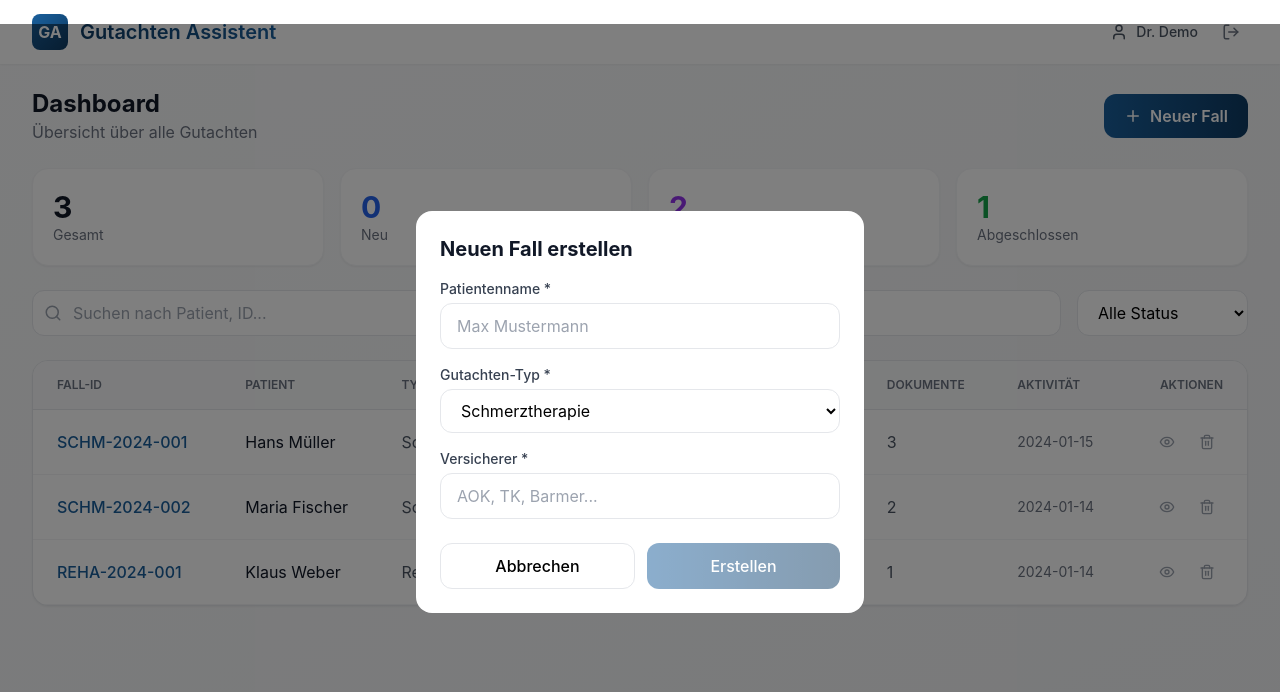
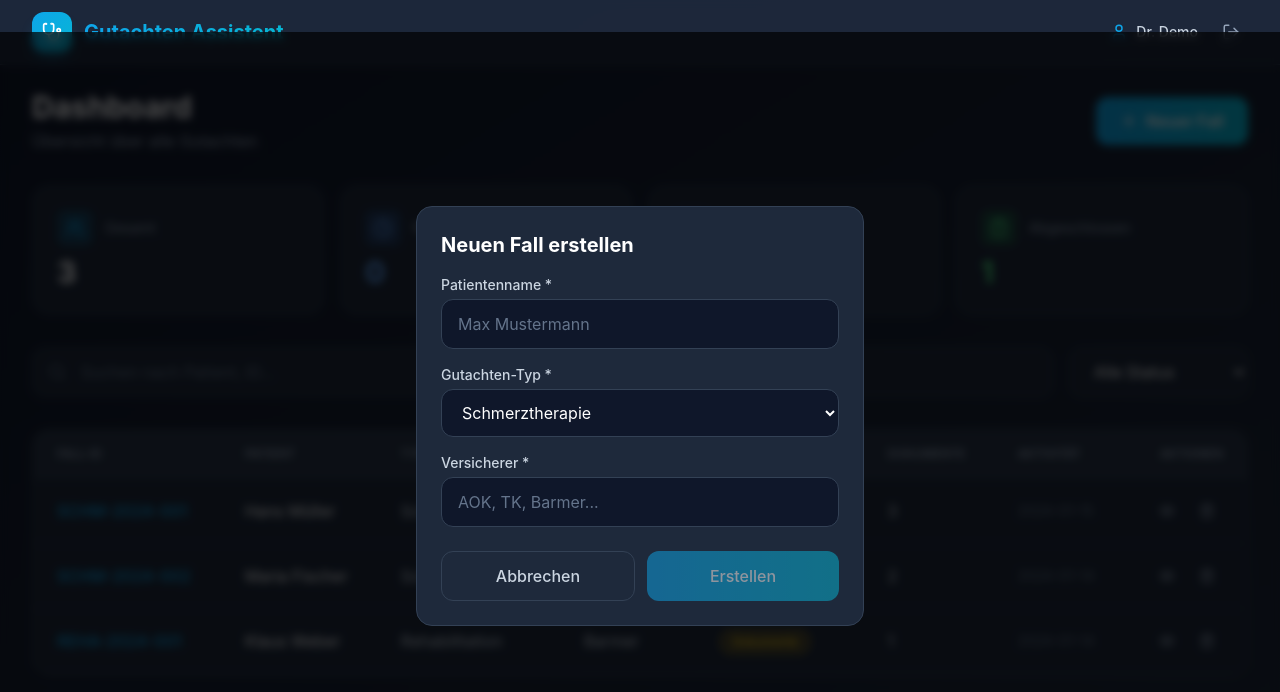
Before and after one commit to Sunilortho/gutachtenassitenzprotyp, a React (Vite) app: page / in a window 1280 px wide. Both pictures are taken after a click on the button "Neuer Fall". Shown: the top 692 px of the page. Built offline with nearby package versions, Linux system fonts and the light colour scheme; no server answers; the HTML template or start-up script is replaced by a standard one.

Commit message:
Modern dark theme styling like medicortex.de

```diff
--- a/src/App.tsx
+++ b/src/App.tsx
@@ -3,7 +3,7 @@ import { initializeDemoData, getCurrentUser, login, logout } from './lib/db';
 import Login from './pages/Login';
 import Dashboard from './pages/Dashboard';
 import Workspace from './pages/Workspace';
-import { FileText, Settings, LogOut, User } from 'lucide-react';
+import { FileText, Settings, LogOut, User, Stethoscope } from 'lucide-react';
 
 type Page = 'dashboard' | 'workspace' | 'login';
 
@@ -48,28 +48,28 @@ function App() {
   }
 
   return (
-    <div className="min-h-screen bg-gradient-to-br from-gray-50 to-gray-100">
+    <div className="min-h-screen bg-gradient-to-br from-dark to-dark-50">
       {/* Navbar */}
-      <nav className="bg-white/95 backdrop-blur-sm shadow-sm sticky top-0 z-50">
+      <nav className="bg-dark-50/95 backdrop-blur-sm border-b border-dark-100 sticky top-0 z-50">
         <div className="max-w-7xl mx-auto px-4 sm:px-6 lg:px-8">
           <div className="flex justify-between items-center h-16">
             <div className="flex items-center gap-3">
-              <div className="w-9 h-9 bg-gradient-to-br from-[#1a5f9c] to-[#0e3b63] rounded-lg flex items-center justify-center text-white font-bold">
-                GA
+              <div className="w-10 h-10 bg-gradient-to-br from-primary to-accent rounded-xl flex items-center justify-center text-white font-bold shadow-lg shadow-primary/20">
+                <Stethoscope size={20} />
               </div>
-              <span className="text-xl font-semibold bg-gradient-to-r from-[#0e3b63] to-[#1a5f9c] bg-clip-text text-transparent">
+              <span className="text-xl font-bold gradient-text">
                 Gutachten Assistent
               </span>
             </div>
 
             <div className="flex items-center gap-4">
-              <div className="flex items-center gap-2 text-gray-600">
-                <User size={18} />
+              <div className="flex items-center gap-2 text-slate-300">
+                <User size={18} className="text-primary" />
                 <span className="text-sm font-medium">{user.name}</span>
               </div>
               <button
                 onClick={handleLogout}
-                className="p-2 text-gray-500 hover:text-red-500 transition-colors"
+                className="p-2 text-slate-400 hover:text-red-400 hover:bg-red-500/10 rounded-lg transition-all"
                 title="Abmelden"
               >
                 <LogOut size={18} />
--- a/src/index.css
+++ b/src/index.css
@@ -2,16 +2,64 @@
 @tailwind components;
 @tailwind utilities;
 
-@import url('https://fonts.googleapis.com/css2?family=Inter:wght@300;400;500;600;700&display=swap');
+@import url('https://fonts.googleapis.com/css2?family=Inter:wght@300;400;500;600;700;800&display=swap');
 
 :root {
-  --primary: #1a5f9c;
-  --primary-dark: #0e3b63;
-  --primary-light: #e8f0fe;
+  --primary: #0ea5e9;
+  --primary-dark: #0284c7;
+  --accent: #06b6d4;
+  --dark: #0f172a;
+  --dark-50: #1e293b;
+  --dark-100: #334155;
 }
 
 body {
   font-family: 'Inter', system-ui, sans-serif;
-  background: linear-gradient(135deg, #f5f7fa 0%, #eef2f6 100%);
+  background: linear-gradient(135deg, #0f172a 0%, #1e293b 100%);
   min-height: 100vh;
+  color: #f1f5f9;
 }
+
+/* Custom scrollbar */
+::-webkit-scrollbar {
+  width: 8px;
+  height: 8px;
+}
+::-webkit-scrollbar-track {
+  background: #1e293b;
+}
+::-webkit-scrollbar-thumb {
+  background: #334155;
+  border-radius: 4px;
+}
+::-webkit-scrollbar-thumb:hover {
+  background: #475569;
+}
+
+/* Modern card styling */
+.card {
+  @apply bg-dark-50 border border-dark-100 rounded-2xl;
+}
+
+.card:hover {
+  @apply border-primary/30;
+}
+
+/* Gradient text */
+.gradient-text {
+  background: linear-gradient(to right, #0ea5e9, #06b6d4);
+  -webkit-background-clip: text;
+  -webkit-text-fill-color: transparent;
+  background-clip: text;
+}
+
+/* Gradient button */
+.btn-gradient {
+  background: linear-gradient(to right, #0ea5e9, #06b6d4);
+  @apply text-white font-semibold px-6 py-3 rounded-xl;
+  @apply hover:shadow-lg hover:shadow-primary/20 transition-all;
+}
+
+.btn-gradient:hover {
+  transform: translateY(-2px);
+}
--- a/src/pages/Dashboard.tsx
+++ b/src/pages/Dashboard.tsx
@@ -3,7 +3,8 @@ import { getCases, saveCase, deleteCase, Case, generateId } from '../lib/db';
 import {
   FileText, Plus, Search, Filter,
   Clock, CheckCircle, AlertCircle,
-  MoreVertical, Trash2, Eye, Edit
+  MoreVertical, Trash2, Eye, Edit,
+  Users, Activity, ClipboardCheck, TrendingUp
 } from 'lucide-react';
 
 interface DashboardProps {
@@ -11,11 +12,11 @@ interface DashboardProps {
 }
 
 const statusColors: Record<string, string> = {
-  new: 'bg-blue-100 text-blue-700',
-  documents: 'bg-yellow-100 text-yellow-700',
-  analysis: 'bg-purple-100 text-purple-700',
-  review: 'bg-orange-100 text-orange-700',
-  completed: 'bg-green-100 text-green-700'
+  new: 'bg-blue-500/20 text-blue-400 border-blue-500/30',
+  documents: 'bg-yellow-500/20 text-yellow-400 border-yellow-500/30',
+  analysis: 'bg-purple-500/20 text-purple-400 border-purple-500/30',
+  review: 'bg-orange-500/20 text-orange-400 border-orange-500/30',
+  completed: 'bg-green-500/20 text-green-400 border-green-500/30'
 };
 
 const statusLabels: Record<string, string> = {
@@ -73,7 +74,7 @@ export default function Dashboard({ onOpenCase }: DashboardProps) {
       created: new Date().toISOString().split('T')[0],
       lastActivity: new Date().toISOString(),
       documents: 0,
-      tasks: 0,
+      tasks: [],
       notes: []
     };
 
@@ -91,16 +92,16 @@ export default function Dashboard({ onOpenCase }: DashboardProps) {
   };
 
   return (
-    <div className="space-y-6">
+    <div className="space-y-8">
       {/* Header */}
       <div className="flex flex-col sm:flex-row sm:items-center sm:justify-between gap-4">
         <div>
-          <h1 className="text-2xl font-bold text-gray-900">Dashboard</h1>
-          <p className="text-gray-500">Übersicht über alle Gutachten</p>
+          <h1 className="text-3xl font-bold text-white">Dashboard</h1>
+          <p className="text-slate-400 mt-1">Übersicht über alle Gutachten</p>
         </div>
         <button
           onClick={() => setShowNewCaseModal(true)}
-          className="inline-flex items-center gap-2 bg-gradient-to-r from-[#1a5f9c] to-[#0e3b63] text-white px-5 py-2.5 rounded-xl font-semibold hover:shadow-lg transition-all"
+          className="inline-flex items-center gap-2 bg-gradient-to-r from-primary to-accent text-white px-6 py-3 rounded-xl font-semibold hover:shadow-xl hover:shadow-primary/20 hover:-translate-y-0.5 transition-all"
         >
           <Plus size={18} />
           Neuer Fall
@@ -109,40 +110,60 @@ export default function Dashboard({ onOpenCase }: DashboardProps) {
 
       {/* Stats */}
       <div className="grid grid-cols-2 md:grid-cols-4 gap-4">
-        <div className="bg-white rounded-2xl p-5 shadow-sm border border-gray-100">
-          <div className="text-3xl font-bold text-gray-900">{stats.total}</div>
-          <div className="text-sm text-gray-500">Gesamt</div>
+        <div className="bg-dark-50 border border-dark-100 rounded-2xl p-6 hover:border-primary/30 transition-all group">
+          <div className="flex items-center gap-3 mb-2">
+            <div className="p-2 bg-primary/20 rounded-lg group-hover:bg-primary/30 transition-all">
+              <Users className="text-primary" size={20} />
+            </div>
+            <span className="text-slate-400 text-sm">Gesamt</span>
+          </div>
+          <div className="text-3xl font-bold text-white">{stats.total}</div>
         </div>
-        <div className="bg-white rounded-2xl p-5 shadow-sm border border-gray-100">
-          <div className="text-3xl font-bold text-blue-600">{stats.new}</div>
-          <div className="text-sm text-gray-500">Neu</div>
+        <div className="bg-dark-50 border border-dark-100 rounded-2xl p-6 hover:border-blue-500/30 transition-all group">
+          <div className="flex items-center gap-3 mb-2">
+            <div className="p-2 bg-blue-500/20 rounded-lg group-hover:bg-blue-500/30 transition-all">
+              <Clock className="text-blue-400" size={20} />
+            </div>
+            <span className="text-slate-400 text-sm">Neu</span>
+          </div>
+          <div className="text-3xl font-bold text-blue-400">{stats.new}</div>
         </div>
-        <div className="bg-white rounded-2xl p-5 shadow-sm border border-gray-100">
-          <div className="text-3xl font-bold text-purple-600">{stats.inProgress}</div>
-          <div className="text-sm text-gray-500">In Bearbeitung</div>
+        <div className="bg-dark-50 border border-dark-100 rounded-2xl p-6 hover:border-purple-500/30 transition-all group">
+          <div className="flex items-center gap-3 mb-2">
+            <div className="p-2 bg-purple-500/20 rounded-lg group-hover:bg-purple-500/30 transition-all">
+              <Activity className="text-purple-400" size={20} />
+            </div>
+            <span className="text-slate-400 text-sm">In Bearbeitung</span>
+          </div>
+          <div className="text-3xl font-bold text-purple-400">{stats.inProgress}</div>
         </div>
-        <div className="bg-white rounded-2xl p-5 shadow-sm border border-gray-100">
-          <div className="text-3xl font-bold text-green-600">{stats.completed}</div>
-          <div className="text-sm text-gray-500">Abgeschlossen</div>
+        <div className="bg-dark-50 border border-dark-100 rounded-2xl p-6 hover:border-green-500/30 transition-all group">
+          <div className="flex items-center gap-3 mb-2">
+            <div className="p-2 bg-green-500/20 rounded-lg group-hover:bg-green-500/30 transition-all">
+              <ClipboardCheck className="text-green-400" size={20} />
+            </div>
+            <span className="text-slate-400 text-sm">Abgeschlossen</span>
+          </div>
+          <div className="text-3xl font-bold text-green-400">{stats.completed}</div>
         </div>
       </div>
 
       {/* Filters */}
       <div className="flex flex-col sm:flex-row gap-4">
         <div className="flex-1 relative">
-          <Search className="absolute left-3 top-1/2 -translate-y-1/2 text-gray-400" size={18} />
+          <Search className="absolute left-4 top-1/2 -translate-y-1/2 text-slate-500" size={18} />
           <input
             type="text"
             placeholder="Suchen nach Patient, ID..."
             value={searchTerm}
             onChange={(e) => setSearchTerm(e.target.value)}
-            className="w-full pl-10 pr-4 py-2.5 border border-gray-200 rounded-xl focus:ring-2 focus:ring-[#1a5f9c] focus:border-transparent outline-none"
+            className="w-full pl-12 pr-4 py-3 bg-dark-50 border border-dark-100 rounded-xl text-white placeholder-slate-500 focus:ring-2 focus:ring-primary focus:border-transparent outline-none transition-all"
           />
         </div>
         <select
           value={filterStatus}
           onChange={(e) => setFilterStatus(e.target.value)}
-          className="px-4 py-2.5 border border-gray-200 rounded-xl focus:ring-2 focus:ring-[#1a5f9c] outline-none bg-white"
+          className="px-5 py-3 bg-dark-50 border border-dark-100 rounded-xl text-white focus:ring-2 focus:ring-primary outline-none transition-all cursor-pointer"
         >
           <option value="all">Alle Status</option>
           <option value="new">Neu</option>
@@ -154,24 +175,24 @@ export default function Dashboard({ onOpenCase }: DashboardProps) {
       </div>
 
       {/* Cases Table */}
-      <div className="bg-white rounded-2xl shadow-sm border border-gray-200 overflow-hidden">
+      <div className="bg-dark-50 border border-dark-100 rounded-2xl overflow-hidden">
         <table className="w-full">
-          <thead className="bg-gray-50 border-b border-gray-200">
+          <thead className="bg-dark-100/50 border-b border-dark-100">
             <tr>
-              <th className="text-left px-6 py-4 text-xs font-semibold text-gray-500 uppercase">Fall-ID</th>
-              <th className="text-left px-6 py-4 text-xs font-semibold text-gray-500 uppercase">Patient</th>
-              <th className="text-left px-6 py-4 text-xs font-semibold text-gray-500 uppercase">Typ</th>
-              <th className="text-left px-6 py-4 text-xs font-semibold text-gray-500 uppercase">Versicherer</th>
-              <th className="text-left px-6 py-4 text-xs font-semibold text-gray-500 uppercase">Status</th>
-              <th className="text-left px-6 py-4 text-xs font-semibold text-gray-500 uppercase">Dokumente</th>
-              <th className="text-left px-6 py-4 text-xs font-semibold text-gray-500 uppercase">Aktivität</th>
-              <th className="text-right px-6 py-4 text-xs font-semibold text-gray-500 uppercase">Aktionen</th>
+              <th className="text-left px-6 py-4 text-xs font-semibold text-slate-400 uppercase">Fall-ID</th>
+              <th className="text-left px-6 py-4 text-xs font-semibold text-slate-400 uppercase">Patient</th>
+              <th className="text-left px-6 py-4 text-xs font-semibold text-slate-400 uppercase">Typ</th>
+              <th className="text-left px-6 py-4 text-xs font-semibold text-slate-400 uppercase">Versicherer</th>
+              <th className="text-left px-6 py-4 text-xs font-semibold text-slate-400 uppercase">Status</th>
+              <th className="text-left px-6 py-4 text-xs font-semibold text-slate-400 uppercase">Dokumente</th>
+              <th className="text-left px-6 py-4 text-xs font-semibold text-slate-400 uppercase">Aktivität</th>
+              <th className="text-right px-6 py-4 text-xs font-semibold text-slate-400 uppercase">Aktionen</th>
             </tr>
           </thead>
           <tbody>
             {filteredCases.length === 0 ? (
               <tr>
-                <td colSpan={8} className="px-6 py-12 text-center text-gray-400">
+                <td colSpan={8} className="px-6 py-12 text-center text-slate-500">
                   <FileText size={40} className="mx-auto mb-3 opacity-30" />
                   <p>Keine Fälle gefunden</p>
                 </td>
@@ -180,32 +201,32 @@ export default function Dashboard({ onOpenCase }: DashboardProps) {
               filteredCases.map((c, i) => (
                 <tr
                   key={c.id}
-                  className="border-b border-gray-100 hover:bg-gray-50 cursor-pointer transition-colors"
+                  className="border-b border-dark-100 hover:bg-dark-100/30 cursor-pointer transition-colors"
                   onClick={() => onOpenCase(c.id)}
                 >
-                  <td className="px-6 py-4 font-medium text-[#1a5f9c]">{c.id}</td>
-                  <td className="px-6 py-4 text-gray-900">{c.patient}</td>
-                  <td className="px-6 py-4 text-gray-600">{c.type}</td>
-                  <td className="px-6 py-4 text-gray-600">{c.insurer}</td>
+                  <td className="px-6 py-4 font-medium text-primary">{c.id}</td>
+                  <td className="px-6 py-4 text-white">{c.patient}</td>
+                  <td className="px-6 py-4 text-slate-300">{c.type}</td>
+                  <td className="px-6 py-4 text-slate-300">{c.insurer}</td>
                   <td className="px-6 py-4">
-                    <span className={`inline-flex px-3 py-1 rounded-full text-xs font-medium ${statusColors[c.status]}`}>
+                    <span className={`inline-flex px-3 py-1 rounded-full text-xs font-medium border ${statusColors[c.status]}`}>
                       {statusLabels[c.status]}
                     </span>
                   </td>
-                  <td className="px-6 py-4 text-gray-600">{c.documents}</td>
-                  <td className="px-6 py-4 text-gray-500 text-sm">{c.lastActivity}</td>
+                  <td className="px-6 py-4 text-slate-300">{c.documents}</td>
+                  <td className="px-6 py-4 text-slate-500 text-sm">{c.lastActivity}</td>
                   <td className="px-6 py-4 text-right">
                     <div className="flex items-center justify-end gap-2">
                       <button
                         onClick={(e) => { e.stopPropagation(); onOpenCase(c.id); }}
-                        className="p-2 text-gray-400 hover:text-[#1a5f9c] transition-colors"
+                        className="p-2 text-slate-400 hover:text-primary transition-colors"
                         title="Öffnen"
                       >
                         <Eye size={16} />
                       </button>
                       <button
                         onClick={(e) => { e.stopPropagation(); handleDeleteCase(c.id); }}
-                        className="p-2 text-gray-400 hover:text-red-500 transition-colors"
+                        className="p-2 text-slate-400 hover:text-red-400 transition-colors"
                         title="Löschen"
                       >
                         <Trash2 size={16} />
@@ -221,28 +242,28 @@ export default function Dashboard({ onOpenCase }: DashboardProps) {
 
       {/* New Case Modal */}
       {showNewCaseModal && (
-        <div className="fixed inset-0 bg-black/50 flex items-center justify-center z-50 p-4">
-          <div className="bg-white rounded-2xl p-6 w-full max-w-md">
-            <h2 className="text-xl font-bold text-gray-900 mb-4">Neuen Fall erstellen</h2>
+        <div className="fixed inset-0 bg-black/70 backdrop-blur-sm flex items-center justify-center z-50 p-4">
+          <div className="bg-dark-50 border border-dark-100 rounded-2xl p-6 w-full max-w-md">
+            <h2 className="text-xl font-bold text-white mb-4">Neuen Fall erstellen</h2>
 
             <div className="space-y-4">
               <div>
-                <label className="block text-sm font-medium text-gray-700 mb-1">Patientenname *</label>
+                <label className="block text-sm font-medium text-slate-300 mb-1">Patientenname *</label>
                 <input
                   type="text"
                   value={newCase.patient}
                   onChange={(e) => setNewCase({ ...newCase, patient: e.target.value })}
-                  className="w-full px-4 py-2.5 border border-gray-200 rounded-xl focus:ring-2 focus:ring-[#1a5f9c] outline-none"
+                  className="w-full px-4 py-3 bg-dark border border-dark-100 rounded-xl text-white placeholder-slate-500 focus:ring-2 focus:ring-primary outline-none"
                   placeholder="Max Mustermann"
                 />
               </div>
 
               <div>
-                <label className="block text-sm font-medium text-gray-700 mb-1">Gutachten-Typ *</label>
+                <label className="block text-sm font-medium text-slate-300 mb-1">Gutachten-Typ *</label>
                 <select
                   value={newCase.type}
                   onChange={(e) => setNewCase({ ...newCase, type: e.target.value })}
-                  className="w-full px-4 py-2.5 border border-gray-200 rounded-xl focus:ring-2 focus:ring-[#1a5f9c] outline-none bg-white"
+                  className="w-full px-4 py-3 bg-dark border border-dark-100 rounded-xl text-white focus:ring-2 focus:ring-primary outline-none cursor-pointer"
                 >
                   <option>Schmerztherapie</option>
                   <option>Rehabilitation</option>
@@ -253,12 +274,12 @@ export default function Dashboard({ onOpenCase }: DashboardProps) {
               </div>
 
               <div>
-                <label className="block text-sm font-medium text-gray-700 mb-1">Versicherer *</label>
+                <label className="block text-sm font-medium text-slate-300 mb-1">Versicherer *</label>
                 <input
                   type="text"
                   value={newCase.insurer}
                   onChange={(e) => setNewCase({ ...newCase, insurer: e.target.value })}
-                  className="w-full px-4 py-2.5 border border-gray-200 rounded-xl focus:ring-2 focus:ring-[#1a5f9c] outline-none"
+                  className="w-full px-4 py-3 bg-dark border border-dark-100 rounded-xl text-white placeholder-slate-500 focus:ring-2 focus:ring-primary outline-none"
                   placeholder="AOK, TK, Barmer..."
                 />
               </div>
@@ -267,14 +288,14 @@ export default function Dashboard({ onOpenCase }: DashboardProps) {
             <div className="flex gap-3 mt-6">
               <button
                 onClick={() => setShowNewCaseModal(false)}
-                className="flex-1 px-4 py-2.5 border border-gray-200 rounded-xl font-medium hover:bg-gray-50 transition-colors"
+                className="flex-1 px-4 py-3 border border-dark-100 text-slate-300 rounded-xl font-medium hover:bg-dark-100 transition-colors"
               >
                 Abbrechen
               </button>
               <button
                 onClick={handleCreateCase}
                 disabled={!newCase.patient || !newCase.insurer}
-                className="flex-1 px-4 py-2.5 bg-gradient-to-r from-[#1a5f9c] to-[#0e3b63] text-white rounded-xl font-medium disabled:opacity-50 hover:shadow-lg transition-all"
+                className="flex-1 px-4 py-3 bg-gradient-to-r from-primary to-accent text-white rounded-xl font-medium disabled:opacity-50 hover:shadow-xl hover:shadow-primary/20 transition-all"
               >
                 Erstellen
               </button>
```
Also changed, not shown: src/pages/Login.tsx (+43 -56 lines), tailwind.config.js (+16 -3 lines).
